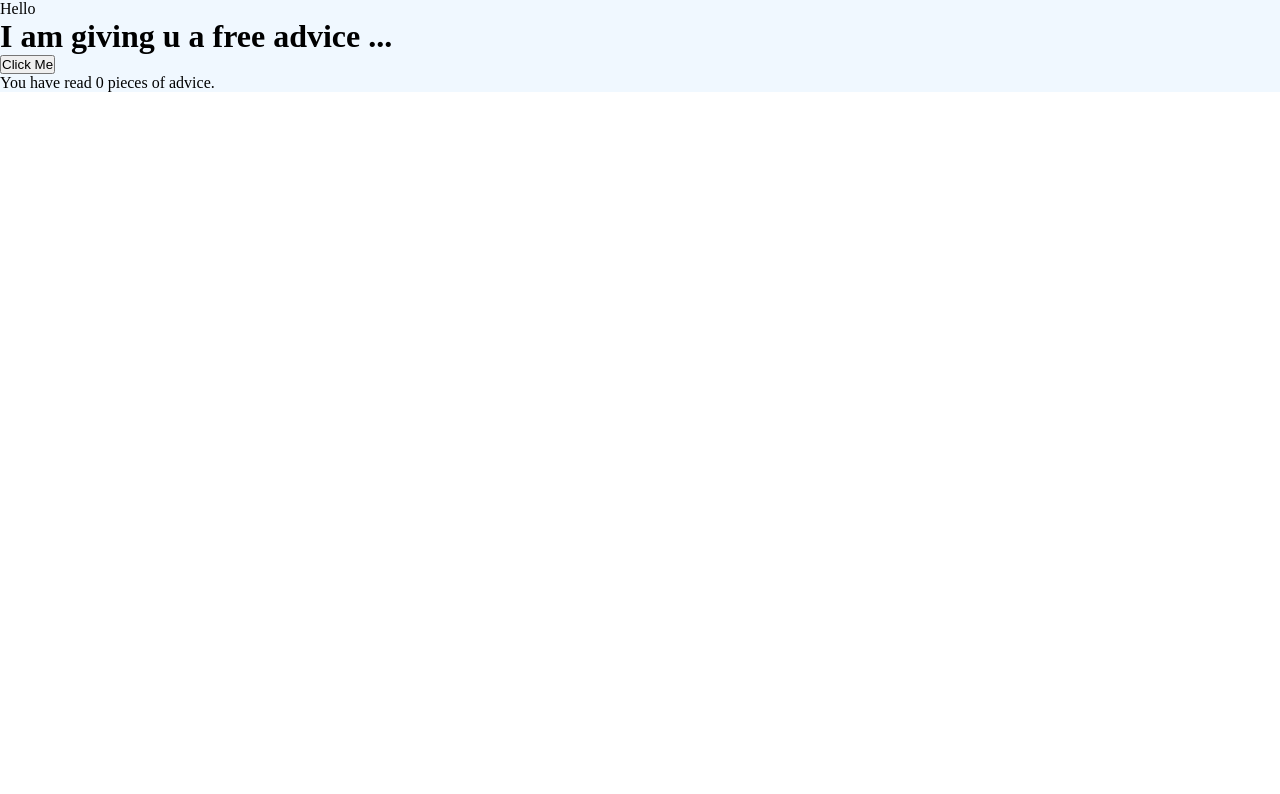
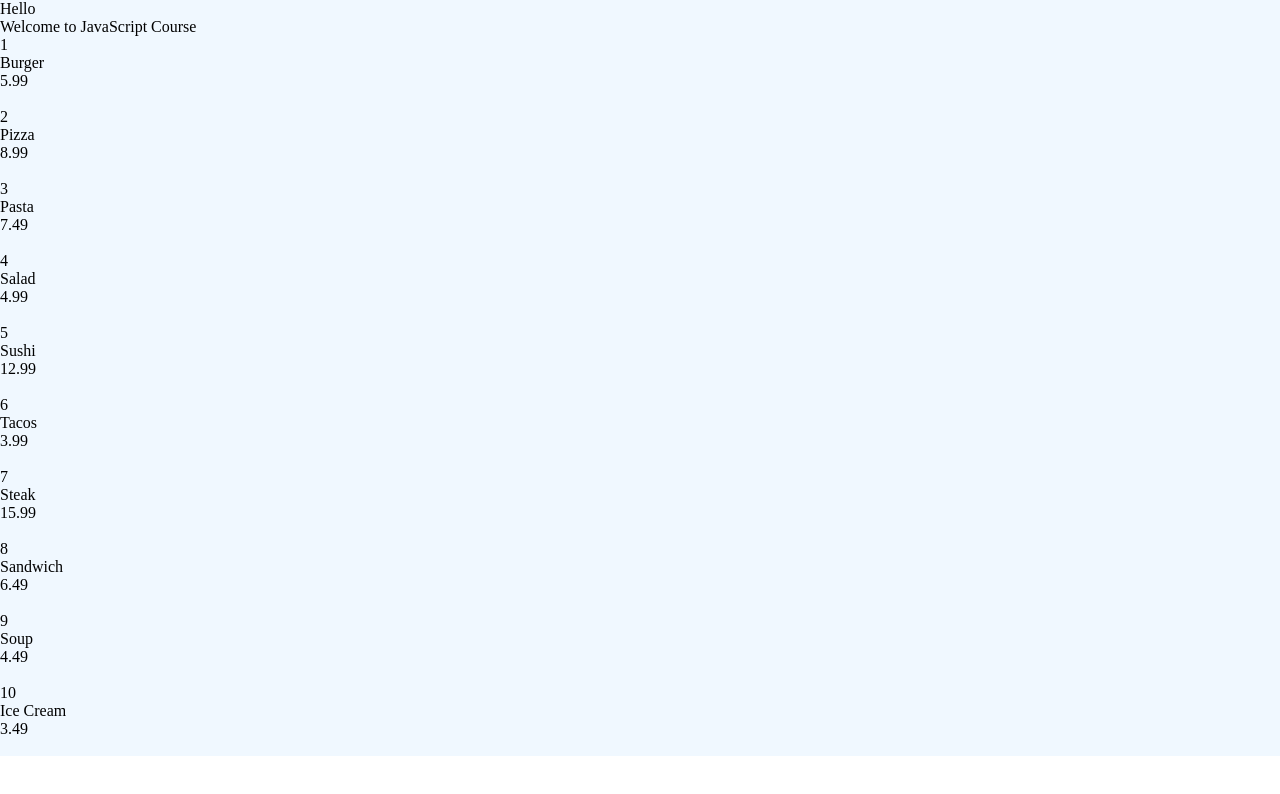
Before and after one commit to Aniket213/ReactCourseUdemy, a React (Create React App) app: page / in a window 1280 px wide. Shown: the top 794 px of the page. Built offline with nearby package versions, Linux system fonts and the light colour scheme; no server answers.

Commit message:
Javascript course

```diff
--- a/src/App.js
+++ b/src/App.js
@@ -1,11 +1,13 @@
 import './App.css';
-import Adviceapi from './components/Adviceapi';
+// import Adviceapi from './components/Adviceapi';
+import Jscourse from './components/Jscourse';
 
 function App() {
   return (
     <div className="app">
       Hello
-      <Adviceapi/>
+      {/* <Adviceapi/> */}
+      <Jscourse/>
     </div>
   );
 }
--- a/src/components/Adviceapi.jsx
+++ b/src/components/Adviceapi.jsx
@@ -28,8 +28,48 @@ const Adviceapi = () => {
 }
 export default Adviceapi
 
-const Message = (props)=>{
-    return(
-        <p>You have read {props.count} pieces of advice.</p>
-    )
-}
+// const Message = (props)=>{
+//     return(
+//         <p>You have read {props.count} pieces of advice.</p>
+//     )
+// }
+
+
+
+
+// // Online C++ compiler to run C++ program online
+// #include <iostream>
+// #include <bits/stdc++.h>
+// using namespace std;
+
+// int main() {
+//     int n; cin>>n;
+//     int x=3, y=2; // x is no. of 2 seater planes
+//     map<int, int> m;
+//     for(int i=0; i<n; i++){
+//         int t; cin>>t;
+//         m[t]++;
+//     }
+
+//     map<int, int>::reverse_iterator it;
+//      for (it = m.rbegin(); it != m.rend(); it++) {
+//         // cout<<it->first<< it->second<< endl;
+//         if(it->second>=2){
+//             x--;
+//             m[it->first]-=2;
+//         }
+//     }
+
+//     for (it = m.rbegin(); it != m.rend(); it++) {
+//         // cout<<it->first<< it->second<< endl;
+//         if(it->second>0){
+
+//         }
+//     }
+
+
+//     for(auto a : m)
+//         cout<<a.first<<" "<<a.second<<endl;;
+
+//     return 0;
+// }
--- /dev/null
+++ b/src/components/Jscourse.jsx
@@ -0,0 +1,125 @@
+import React from 'react'
+
+const Jscourse = () => {
+    const foodItems = [
+        {
+          id: 1,
+          name: 'Burger',
+          price: 5.99
+        },
+        {
+          id: 2,
+          name: 'Pizza',
+          price: 8.99
+        },
+        {
+          id: 3,
+          name: 'Pasta',
+          price: 7.49
+        },
+        {
+          id: 4,
+          name: 'Salad',
+          price: 4.99
+        },
+        {
+          id: 5,
+          name: 'Sushi',
+          price: 12.99
+        },
+        {
+          id: 6,
+          name: 'Tacos',
+          price: 3.99
+        },
+        {
+          id: 7,
+          name: 'Steak',
+          price: 15.99
+        },
+        {
+          id: 8,
+          name: 'Sandwich',
+          price: 6.49
+        },
+        {
+          id: 9,
+          name: 'Soup',
+          price: 4.49
+        },
+        {
+          id: 10,
+          name: 'Ice Cream',
+          price: 3.49
+        }
+      ];
+
+      const {name, price} = foodItems[2];   // destructuring
+      console.log(name, price);
+
+      const {id, ...otherinfo} = foodItems[2]; // here ... is rest operator
+      console.log(id, otherinfo);
+
+      const newdata = {...foodItems[2], review: "Amazing"};  // here ... is spread operator
+      console.log(newdata);
+
+      console.log(`${foodItems[0].id}. I love the taste of ${foodItems[1].name}`);      // using template literals
+
+      const x=11;    // using ternary operations instead of if else blocks
+      const newstring = x>10?"A large number":"A small number";
+      console.log(newstring);
+
+      const arrowfunc = str=>str.split("");   // arrow function
+      console.log(arrowfunc("Aniket"));
+
+      console.log(true && 0); // this operator checks for fist value, it its true then it return second value otherwise it returns second value // but still if second value is false then it will return second value
+      console.log(0 || false); // it will return first true value, if first value is false it returns second true value and if both are false it returns second false
+      console.log(1 ?? 0); // it is similar to || just if both values are false it returns first false
+
+      const fastfood = [{name: 'pizza', price: 100},{name: 'burger', price: 100},{name: 'momos', price: 100},{name: 'noodles', price: 100}];
+      console.log(fastfood[0]?.names && 20);
+
+      const numbers = [1, 2, 3, 4, 5, 6, 7, 8, 9, 10];     // array map function
+      const doublenums = numbers.map(n=>n*2);
+      console.log(doublenums);
+      const evennums = numbers.filter(num=>num%2==0).map(n=>n*2);      // arrat filter function
+      console.log(evennums);
+
+      const sumnums = numbers.reduce((acc, a)=>acc+a, 0);  // reduce function takes two parameters: a function and a starting value.
+      console.log(sumnums);        // the function in reduce function takes two parameters: accumulater(result from previous iteration) and current array value
+
+      // const sortedarray = numbers.sort((a, b)=> b-a); // (a-b) sort in ascending order and (b-a) sort in descending order // the issue is that it change the original array so we use slice as in next line
+      const sortedarray = numbers.slice().sort((a, b)=>b-a);
+      console.log(sortedarray, numbers);
+
+    //   fetch('https://jsonplaceholder.typicode.com/todos')       // promise
+    //   .then(res=>res.json())
+    //   .then(data=>console.log(data));
+
+      const fetchfunc = async () => {        // using async await is better practice for fetching data
+        const res = await fetch('https://jsonplaceholder.typicode.com/todos');
+        const data = await res.json(); // try removing await from here  // this will return a promise
+        console.log(data);
+      }
+      fetchfunc();
+
+
+  return (
+    <div>
+      Welcome to JavaScript Course
+      {
+        foodItems.map((a)=>{
+            return(
+                <div key={a.id}>
+                    <p>{a.id}</p>
+                    <p>{a.name}</p>
+                    <p>{a.price}</p> <br />
+                </div>
+            )
+        })
+      }
+    </div>
+  )
+}
+
+export default Jscourse
```
